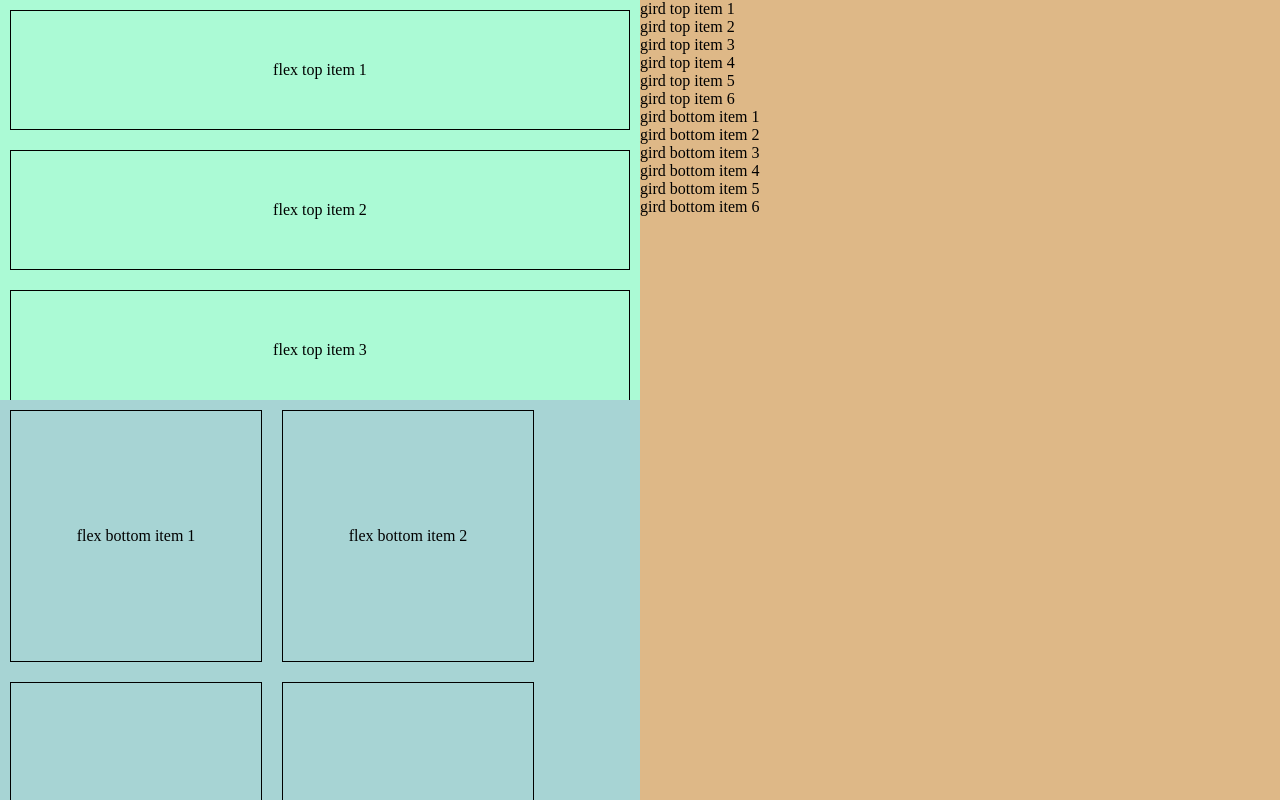
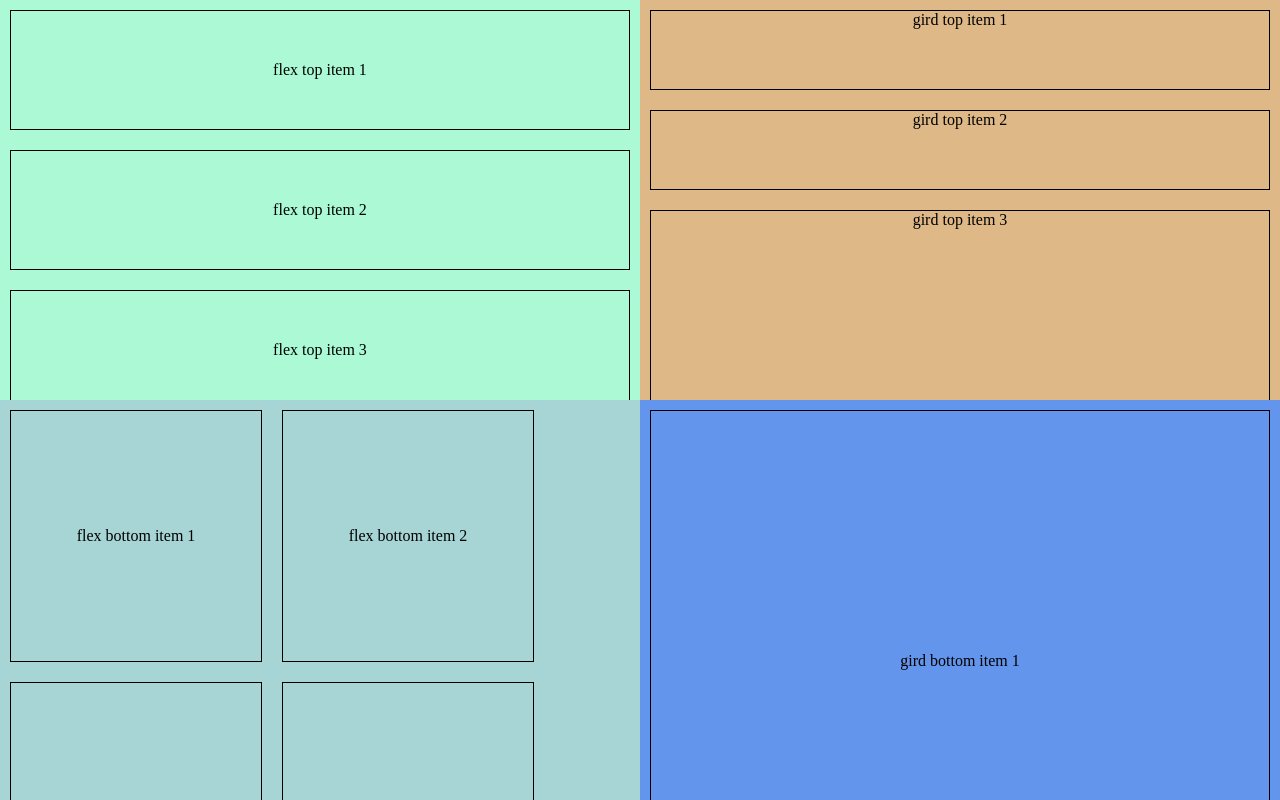
Before and after one commit to jaepani5015/publish_study, a plain HTML site: page [2] flex-grid-home/index.html in a window 1280 px wide. Drawn offline with Linux system fonts and the light colour scheme.

Commit message:
flex-grid 연습

```diff
--- a/[2] flex-grid-home/index.css
+++ b/[2] flex-grid-home/index.css
@@ -1,6 +1,10 @@
 body {
     margin: 0;
     background-color: azure;
+}
+
+::-webkit-scrollbar {
+    display: none;
 }
 
 .flex_grid_wrap {
@@ -76,6 +80,41 @@ body {
     background-color: burlywood;
 }
 
-::-webkit-scrollbar {
-    display: none;
+.grid_top_container,
+.grid_bottom_container {
+    width: 100%;
+    height: 50%;
+    display: grid;
+
+    overflow: scroll;
 }
+
+.grid_top_container {
+    grid-auto-rows: 100px 100px 300px 150px;
+    /* align-items: center; */
+}
+
+.grid_top_container .grid_item {
+    border: 0.5px solid black;
+    margin: 10px;
+    gap: 10px 10px;
+    text-align: center;
+}
+
+.grid_bottom_container {
+    background-color: cornflowerblue;
+    grid-template-columns: repeat(auto-fill, minmax(250px, auto));
+    gap: 10px 10px;
+}
+
+.grid_bottom_container .grid_item {
+    border: 0.5px solid black;
+    margin: 10px;
+    height: 500px;
+    line-height: 500px;
+    text-align: center;
+}
+
+.grid_bottom_container .grid_item:nth-child(1) {
+    grid-column: 1/3;
+}
--- a/[2] flex-grid-home/index.html
+++ b/[2] flex-grid-home/index.html
@@ -39,6 +39,10 @@
                 <div class="grid_item">gird top item 4</div>
                 <div class="grid_item">gird top item 5</div>
                 <div class="grid_item">gird top item 6</div>
+                <div class="grid_item">gird top item 7</div>
+                <div class="grid_item">gird top item 8</div>
+                <div class="grid_item">gird top item 9</div>
+                <div class="grid_item">gird top item 10</div>
             </div>
             <div class="grid_bottom_container">
                 <div class="grid_item">gird bottom item 1</div>
@@ -47,6 +51,10 @@
                 <div class="grid_item">gird bottom item 4</div>
                 <div class="grid_item">gird bottom item 5</div>
                 <div class="grid_item">gird bottom item 6</div>
+                <div class="grid_item">gird bottom item 7</div>
+                <div class="grid_item">gird bottom item 8</div>
+                <div class="grid_item">gird bottom item 9</div>
+                <div class="grid_item">gird bottom item 10</div>
             </div>
         </div>
     </div>
```
